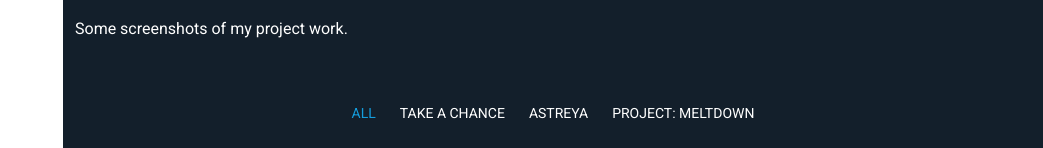
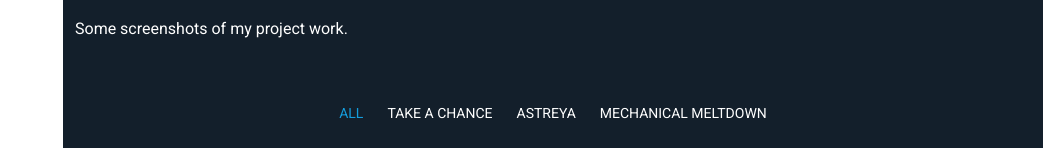
Before and after one commit to Redtrooper/Redtrooper.github.io, a plain HTML site: page index.html in a window 1280 px wide. Shown: the part 3589-3737 px from the top of the page, without its empty margins (237-1280 px from the left). Drawn offline with Linux system fonts and the light colour scheme.

Commit message:
Updated Project: Meltdown to Mechanical Meltdown

```diff
--- a/index.html
+++ b/index.html
@@ -63,7 +63,7 @@
           <ul>
             <li><a href="takeachance.html">Take A Chance</a></li>
             <li><a href="astreya.html">Astreya</a></li>
-            <li><a href="mechanicalmeltdown.html">Project: Meltdown</a></li>
+            <li><a href="mechanicalmeltdown.html">Mechanical Meltdown</a></li>
           </ul>
         </li>
         <li><a href="#contact"><i class="bi bi-envelope navicon"></i> Contact</a></li>
@@ -235,7 +235,7 @@
             <li data-filter="*" class="filter-active">All</li>
             <li data-filter=".filter-tac">Take A Chance</li>
             <li data-filter=".filter-astreya">Astreya</li>
-            <li data-filter=".filter-pm">Project: Meltdown</li>
+            <li data-filter=".filter-pm">Mechanical Meltdown</li>
           </ul><!-- End Portfolio Filters -->
 
           <div class="row gy-4 isotope-container" data-aos="fade-up" data-aos-delay="200">
```
